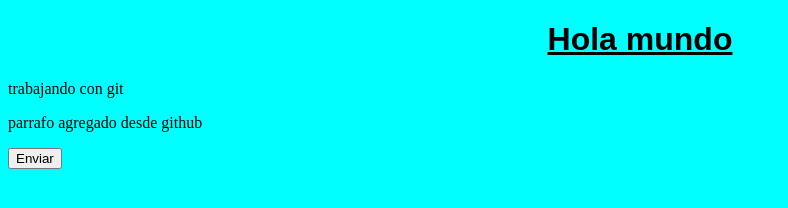
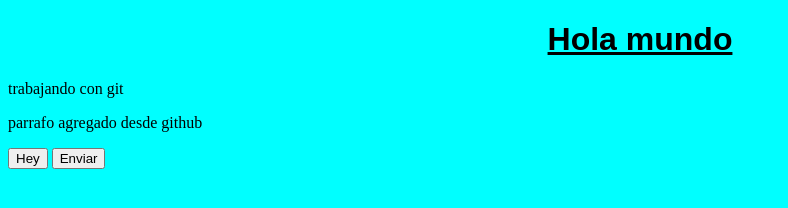
Before and after one commit to CristianL27/CursoGit, a plain HTML site: page index.html in a window 1280 px wide. Shown: the whole page, without its empty margins (0-788 px from the left). Drawn offline with Linux system fonts and the light colour scheme.

Commit message:
bonton con script js

```diff
--- a/JS/main.js
+++ b/JS/main.js
@@ -1,3 +1,6 @@
 function saludo(){
     alert ("Hola mundo")
 }
+function animar(){
+    alert ("JUST DOIT")
+}
--- a/index.html
+++ b/index.html
@@ -11,6 +11,11 @@
     <h1>Hola mundo</h1>
     <p>trabajando con git</p>
     <p>parrafo agregado desde github</p>
+
+
+
+    <button onclick="animar()">Hey</button>
+
     <button onclick="saludo()">Enviar</button>
 </body>
 </html>
```
